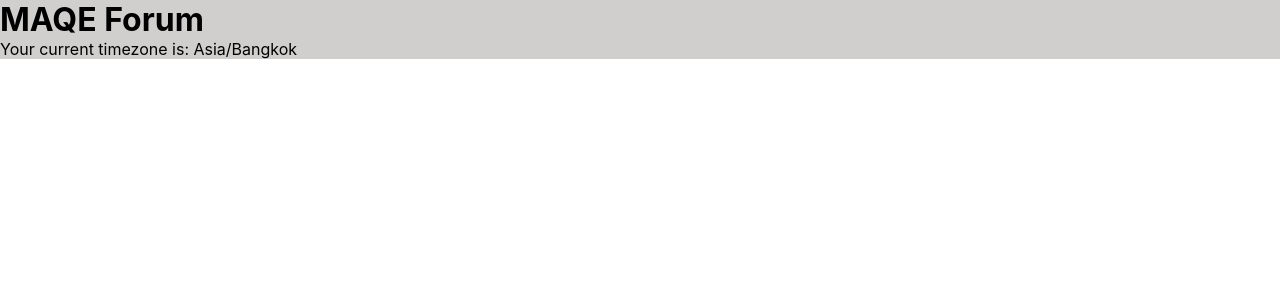
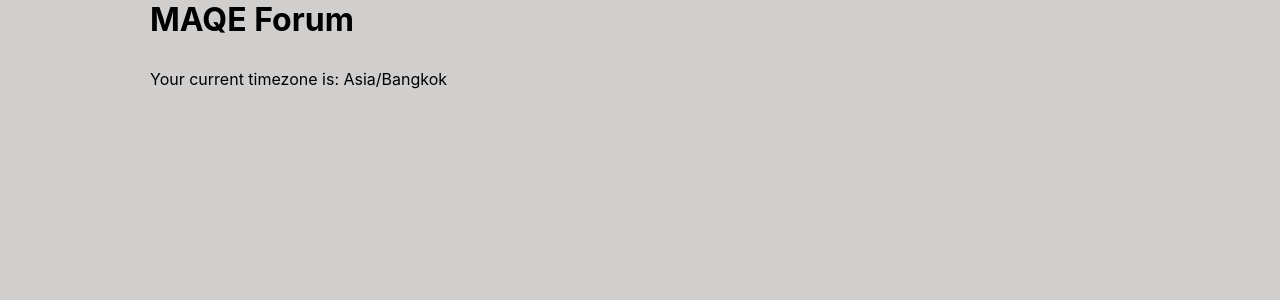
Before and after one commit to ajinxs/maqeforum, a React (Create React App) app: page / in a window 1280 px wide. Shown: the top 300 px of the page. Built offline with nearby package versions, Linux system fonts and the light colour scheme.

Commit message:
creates location and header css files and backgrounf color to grey

```diff
--- a/src/components/Header.jsx
+++ b/src/components/Header.jsx
@@ -1,10 +1,11 @@
 import React from 'react'
+import '../css/Header.css'
 
 const Header = () => {
 
     return(
         <>
-            <h1 data-testId="header">MAQE Forum</h1>
+            <h1 data-testId="header" className="main-header">MAQE Forum</h1>
         </>
     )
 
--- a/src/components/Location.jsx
+++ b/src/components/Location.jsx
@@ -1,11 +1,12 @@
 import React from 'react'
+import '../css/Location.css'
 
 const Location = () => {
 
     return (
 
         <>
-            <p>Your current timezone is: <span data-testId="location">Asia/Bangkok</span></p>
+            <p className='main-location'>Your current timezone is: <span data-testId="location">Asia/Bangkok</span></p>
 
         </>
 
--- a/src/css/App.css
+++ b/src/css/App.css
@@ -1,9 +1,6 @@
 *{
     margin: 0px;
     padding: 0px;
-    /* box-sizing: border-box; */
+    box-sizing: border-box;
+    background-color: #d1cece ;
 }
-
-.app{
-    background-color: #d1cece;
-}
--- /dev/null
+++ b/src/css/Header.css
@@ -0,0 +1,5 @@
+.main-header{
+
+    margin-bottom: 30px;
+    margin-left: 150px;
+}
--- /dev/null
+++ b/src/css/Location.css
@@ -0,0 +1,5 @@
+.main-location{
+    margin-left: 150px;
+    margin-bottom: 20px;
+
+}
```
Also changed, not shown: 1 other file (tests, documents, lock files or other folders).
